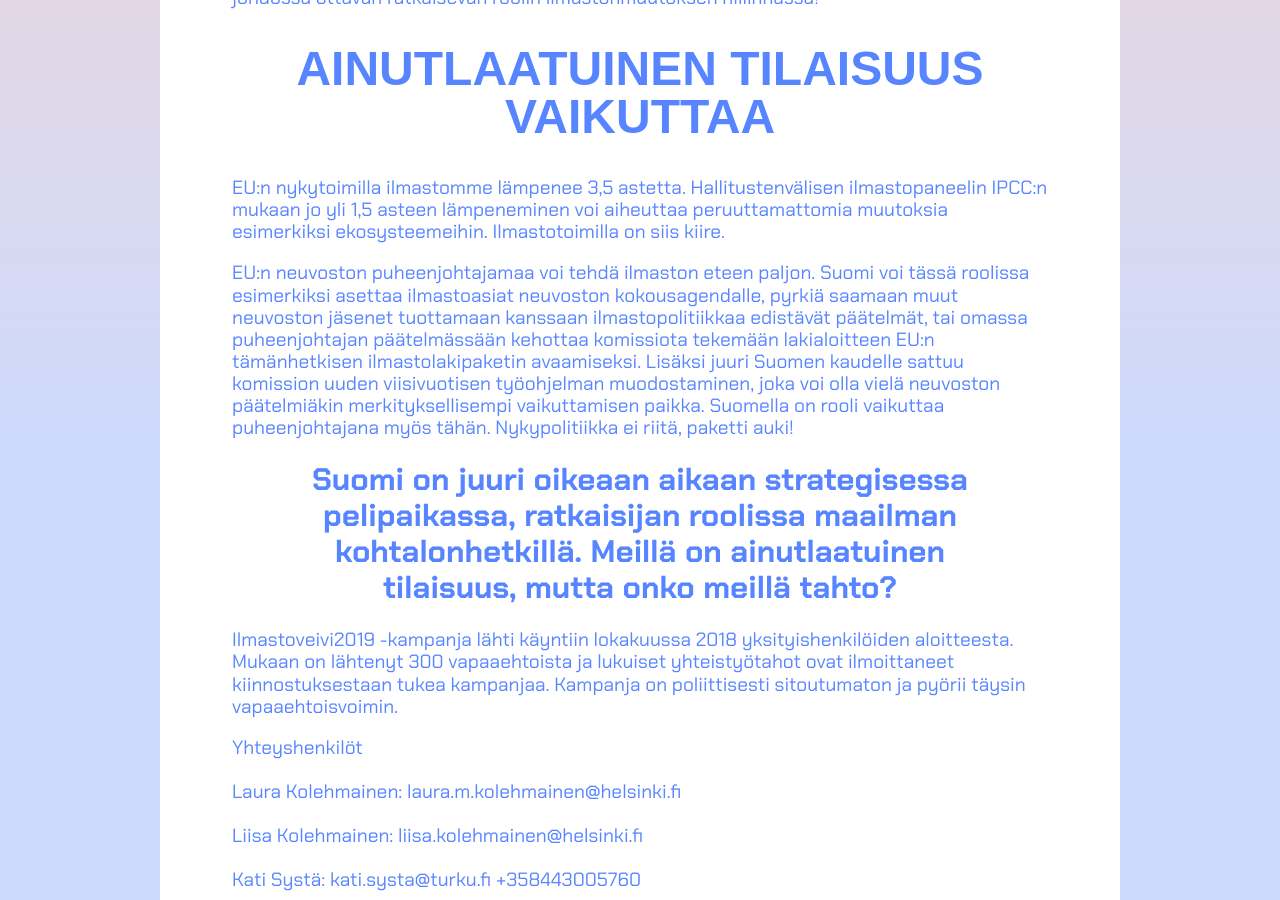
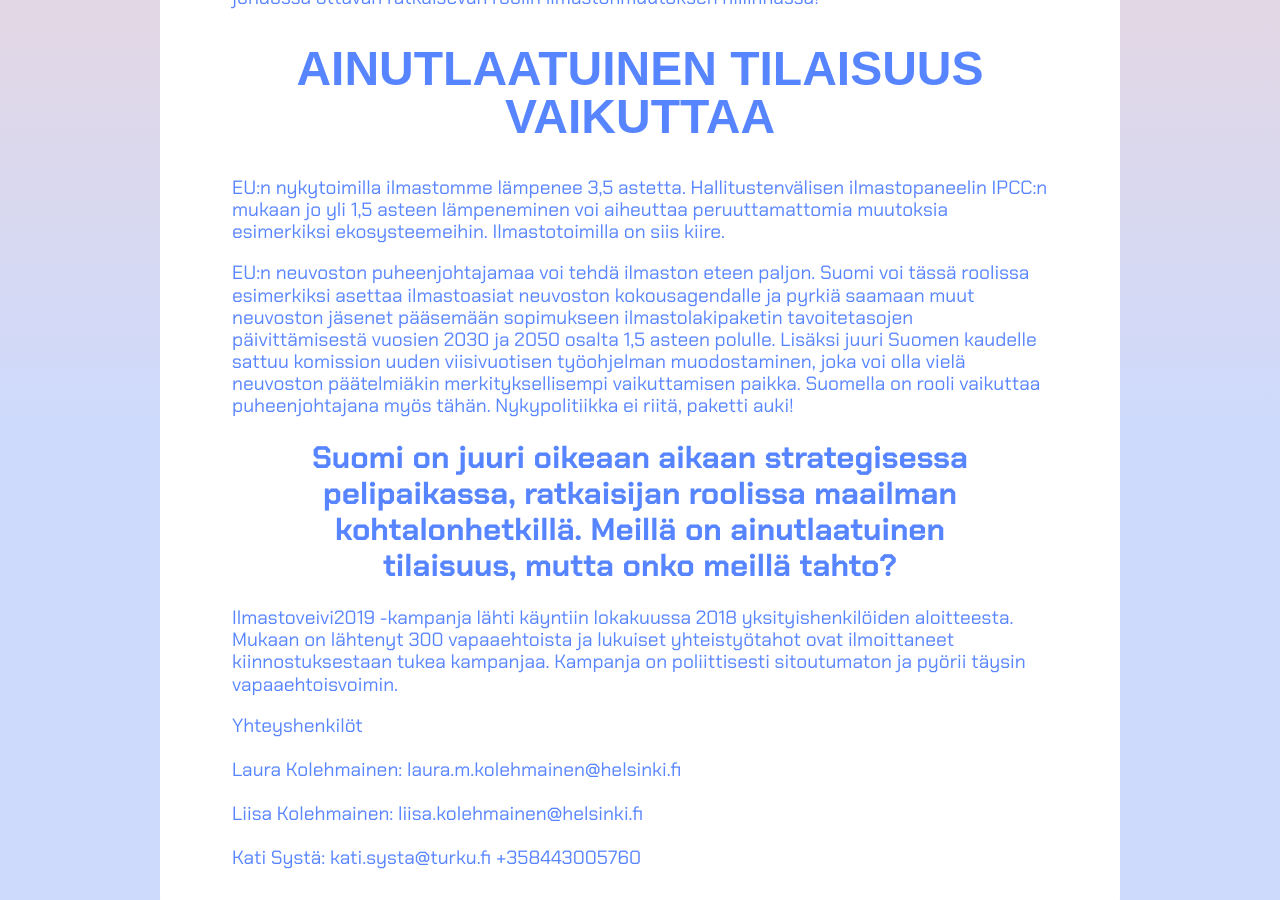
Before and after one commit to ilmastoveivi/ilmastoveivi.github.io, a Jekyll site: the page built from kampanja.md, in a window 1280 px wide and 900 px high, scrolled down 421 px. Built offline with Jekyll 4.4.1, drawn with Linux system fonts in a browser that asks for light colours; nearby versions of some CDN libraries; some web fonts are replaced; our own code applies the rules of GitHub Pages for plain Markdown files.

Commit message:
Updated campaign text to reflect changed goals regarding EU climate policy

```diff
--- a/kampanja.md
+++ b/kampanja.md
@@ -18,4 +18,4 @@ Kampanjan tavoitteena on saada 500 000 allekirjoitusta vetoomukseen, jonka löyd
 
 EU:n nykytoimilla ilmastomme lämpenee 3,5 astetta. Hallitustenvälisen ilmastopaneelin IPCC:n mukaan jo yli 1,5 asteen lämpeneminen voi aiheuttaa peruuttamattomia muutoksia esimerkiksi ekosysteemeihin. Ilmastotoimilla on siis kiire.
 
-EU:n neuvoston puheenjohtajamaa voi tehdä ilmaston eteen paljon. Suomi voi tässä roolissa esimerkiksi asettaa ilmastoasiat neuvoston kokousagendalle, pyrkiä saamaan muut neuvoston jäsenet tuottamaan kanssaan ilmastopolitiikkaa edistävät päätelmät, tai omassa puheenjohtajan päätelmässään kehottaa komissiota tekemään lakialoitteen EU:n tämänhetkisen ilmastolakipaketin avaamiseksi. Lisäksi juuri Suomen kaudelle sattuu komission uuden viisivuotisen työohjelman muodostaminen, joka voi olla vielä neuvoston päätelmiäkin merkityksellisempi vaikuttamisen paikka. Suomella on rooli vaikuttaa puheenjohtajana myös tähän. Nykypolitiikka ei riitä, paketti auki!
+EU:n neuvoston puheenjohtajamaa voi tehdä ilmaston eteen paljon. Suomi voi tässä roolissa esimerkiksi asettaa ilmastoasiat neuvoston kokousagendalle ja pyrkiä saamaan muut neuvoston jäsenet pääsemään sopimukseen  ilmastolakipaketin tavoitetasojen päivittämisestä vuosien 2030 ja 2050 osalta 1,5 asteen polulle. Lisäksi juuri Suomen kaudelle sattuu komission uuden viisivuotisen työohjelman muodostaminen, joka voi olla vielä neuvoston päätelmiäkin merkityksellisempi vaikuttamisen paikka. Suomella on rooli vaikuttaa puheenjohtajana myös tähän. Nykypolitiikka ei riitä, paketti auki!
```
